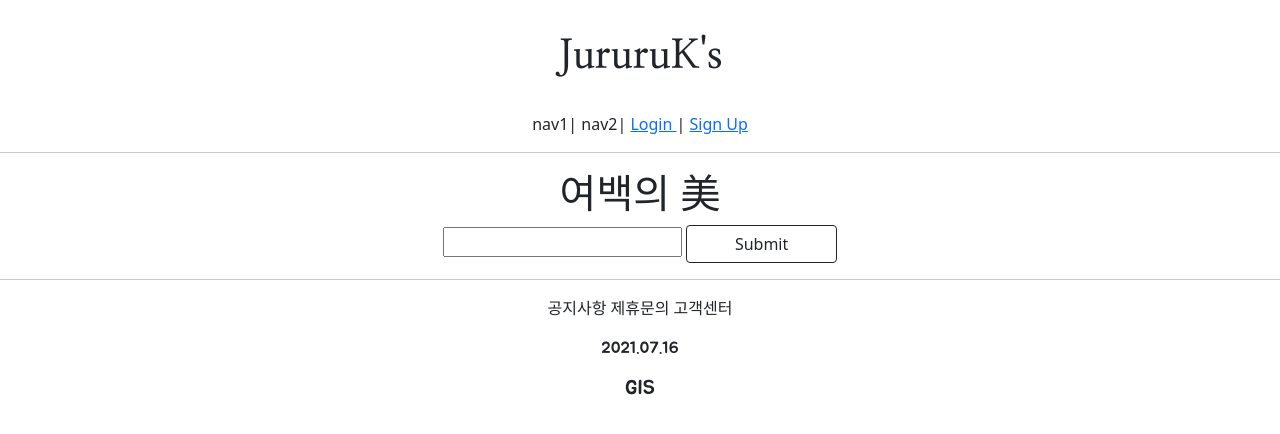
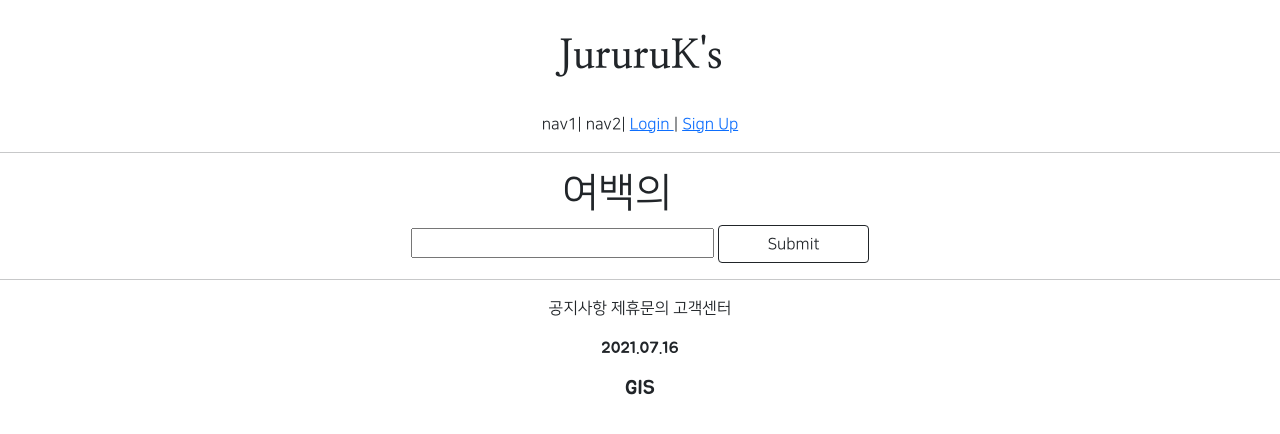
Before and after one commit to JururuK/practice, a Django app: page /myself/intro/ in a window 1280 px wide. Shown: the top 434 px of the page. Run offline with Django 3.2, Linux system fonts and the light colour scheme; data that the repository does not hold is empty; parts of the project's set-up code (start-up, migrations or seed data) failed here and were passed over; some libraries are stand-ins or nearby versions.

Commit message:
7.16 class commit 3. naver font apply.

```diff
--- a/templates/head.html
+++ b/templates/head.html
@@ -13,4 +13,27 @@
     <link href="https://fonts.googleapis.com/css2?family=Jua&family=Nanum+Myeongjo:wght@700&display=swap" rel="stylesheet">
     {# default css link #}
     <link rel = "stylesheet" type = "text/css" href="{% static 'index.css' %}">
+    {# naver font #}
+    <style>
+        @font-face {
+            font-family: 'NanumSquareR';
+            src: local('NanumSquareR'), {# 있으면 로컬서버의 것, 없으면 아래 #}
+            url("{% static 'fonts/NanumSquareR.otf' %}") format("opentype");
+        }
+        @font-face {
+            font-family: 'NanumSquareEB';
+            src: local('NanumSquareEB'),
+            url("{% static 'fonts/NanumSquareEB.otf' %}") format("opentype");
+        }
+        @font-face {
+            font-family: 'NanumSquareB';
+            src: local('NanumSquareB'),
+            url("{% static 'fonts/NanumSquareB.otf' %}") format("opentype");
+        }
+        @font-face {
+            font-family: 'NanumSquareL';
+            src: local('NanumSquareL'),
+            url("{% static 'fonts/NanumSquareL.otf' %}") format("opentype");
+        }
+    </style>
 </head>
--- a/templates/index.html
+++ b/templates/index.html
@@ -1,7 +1,7 @@
 <!DOCTYPE html>
 <html lang="ko">
 {% include 'head.html' %}
-<body>
+<body style = 'font-family: "NanumSquareR"'>
 
     {% include 'header.html' %}
 <hr>
```
Also changed, not shown: static/fonts/NanumSquareB.otf (added), static/fonts/NanumSquareEB.otf (added), static/fonts/NanumSquareL.otf (added), static/fonts/NanumSquareR.otf (added).
